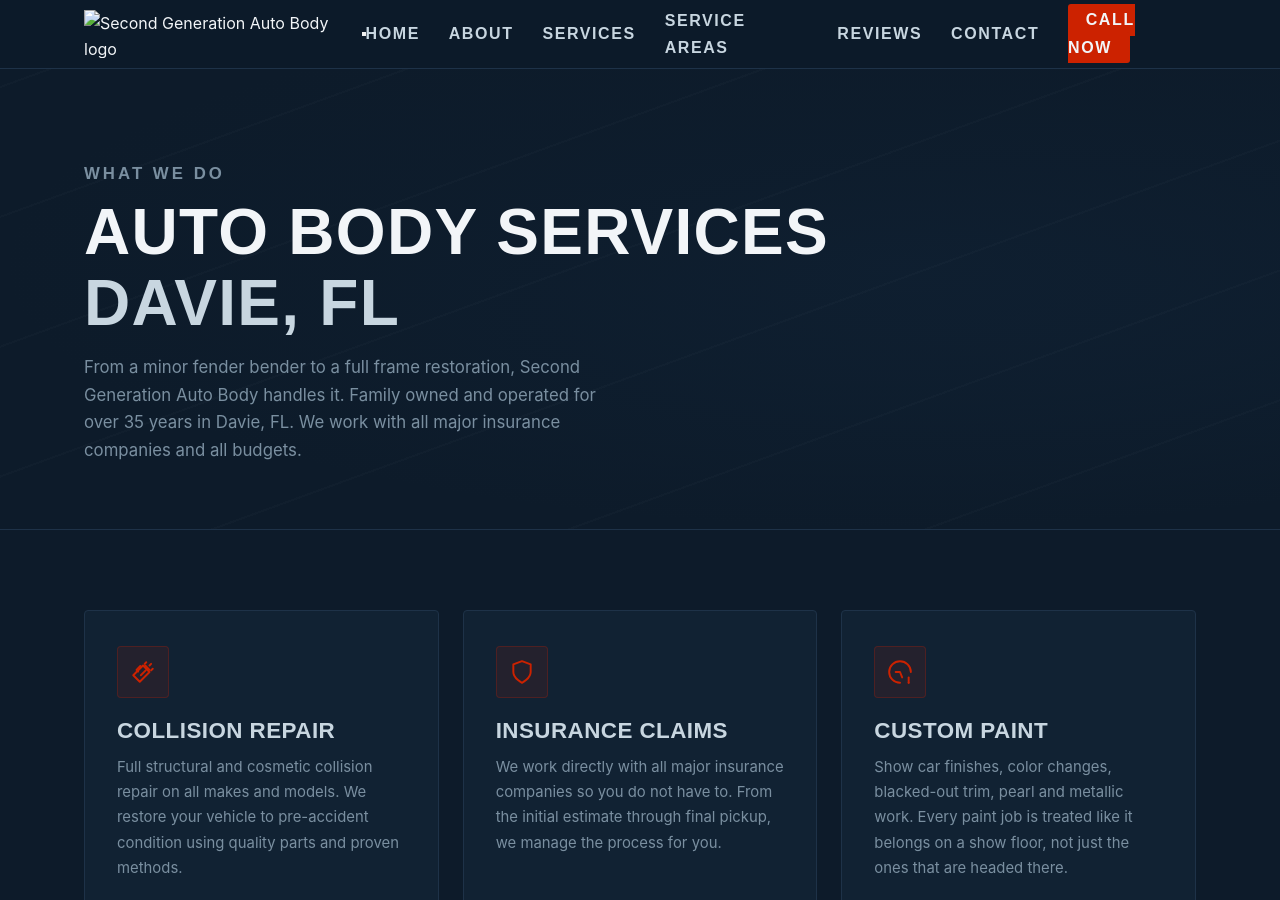
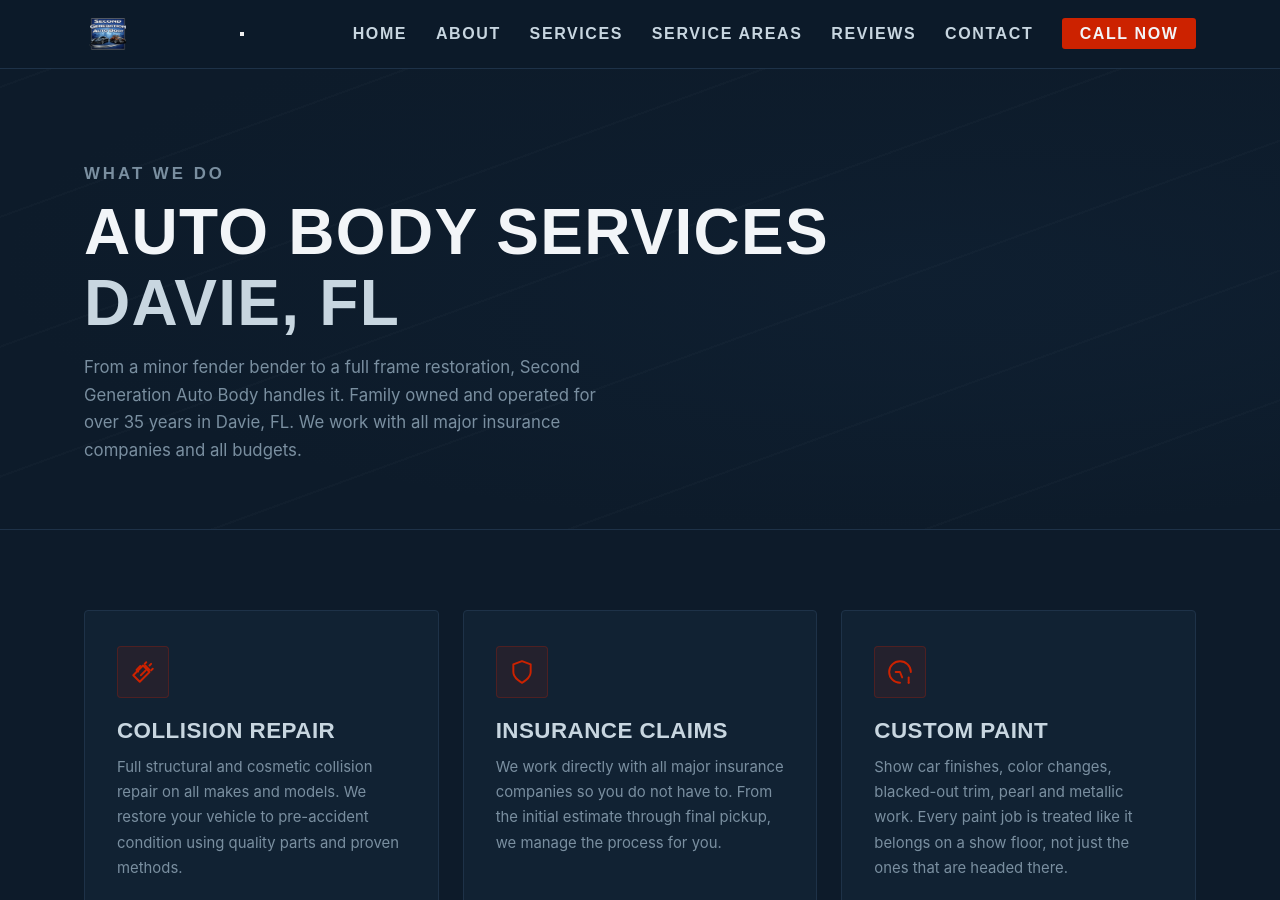
Before and after one commit to JamesBrownR/Second-Generation-Auto, a Jekyll site: the page built from services/index.html, in a window 1280 px wide and 900 px high. Built offline with Jekyll 4.4.1, drawn with Linux system fonts in a browser that asks for light colours.

Commit message:
Update nav.html

```diff
--- a/_includes/nav.html
+++ b/_includes/nav.html
@@ -2,7 +2,7 @@
   <nav class="nav" id="nav">
     <div class="nav-inner">
       <a href="index.html" class="nav-logo">
-        <img src="images/SecondGenLogo.webp" alt="Second Generation Auto Body logo" />
+        <img src="{{ site.baseurl }}/images/SecondGenLogo.webp" alt="Second Generation Auto Body logo" />
       </a>
       <button class="nav-toggle" id="navToggle" aria-label="Toggle menu">
         <span></span><span></span><span></span>
```
